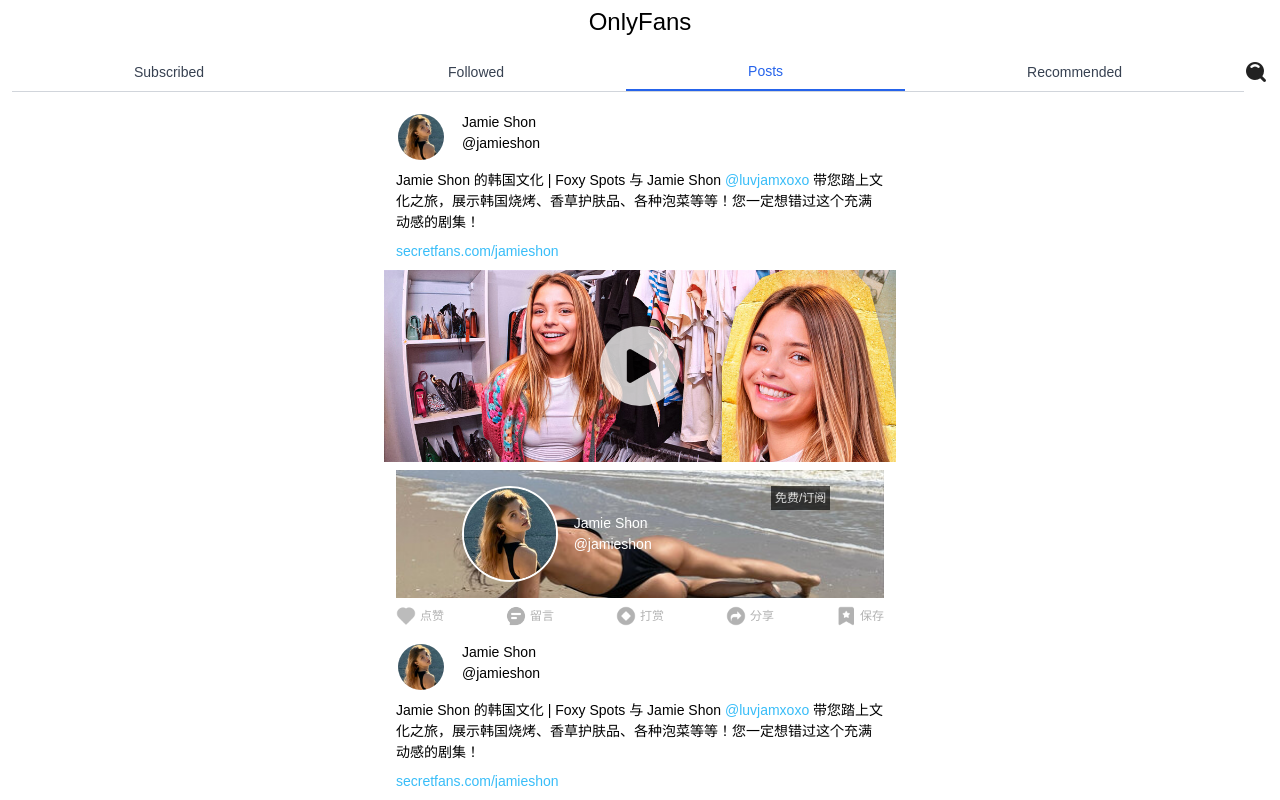
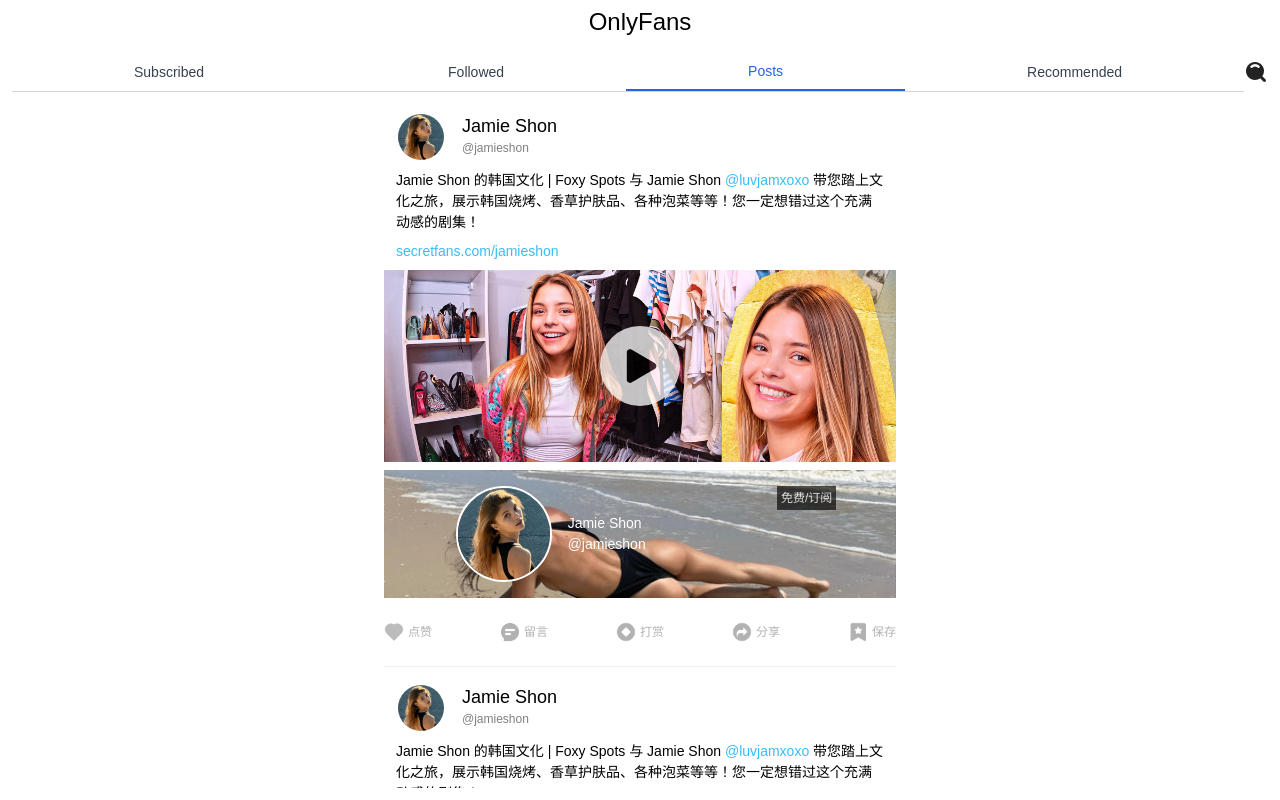
Before and after one commit to doudoumao1031/onlyfans-web, a Next.js app: page /explore/posts in a window 1280 px wide. Built offline with nearby package versions, Linux system fonts and the light colour scheme.

Commit message:
feed: fix style

```diff
--- a/components/explore/infinite-scroll-swr.tsx
+++ b/components/explore/infinite-scroll-swr.tsx
@@ -88,12 +88,6 @@ export default function InfiniteScroll({
     <div ref={containerRef} className="h-full w-full overflow-scroll">
       <div className="max-w-lg mx-auto grid grid-cols-1 gap-4">
         {items.map((item, index) => (
-          // <div key={index} className="card shadow-lg">
-          //     <div className="card-body">
-          //         <h2 className="card-title">Item {item}</h2>
-          //         <p>This is a description of item {item}.</p>
-          //     </div>
-          // </div>
           <Feed key={index} data={fakePostData} />
         ))}
       </div>
--- a/components/post/feed.tsx
+++ b/components/post/feed.tsx
@@ -5,20 +5,20 @@ import Image from "next/image";
 import Link from "next/link";
 
 export default function Feed({ data }) {
-  const { poster, description, video, mentioned } = data;
+  const { poster, description, video, subscribe } = data;
 
   return (
-    <div className="w-full flex flex-col gap-2">
-      <UserBrief user={poster} />
+    <div className="w-full flex flex-col gap-2 border-b border-black/5">
+      <UserTitle user={poster} />
       <Description text={description} />
       <UserHomePageLink userId={poster.id} />
       <Video src={video.src} placeholder={video.placeholder} />
-      <div className="px-3">
-        {mentioned.map((user) => (
-          <UserCard key={user.id} user={user} />
+      <div className="">
+        {subscribe.map((user) => (
+          <SubscribeCard key={user.id} user={user} />
         ))}
       </div>
-      <div className="px-3 flex gap-4 justify-between opacity-30">
+      <div className="flex gap-4 justify-between opacity-30 pt-4 pb-6">
         <Action name="点赞" iconName="like" />
         <Action name="留言" iconName="comment" />
         <Link href={`/explore/tip/1`}>
@@ -31,7 +31,7 @@ export default function Feed({ data }) {
   );
 }
 
-function UserCard({ user }) {
+function SubscribeCard({ user }) {
   return (
     <div
       className="flex justify-center items-center w-full h-32 bg-black rounded-lg bg-cover"
@@ -57,15 +57,15 @@ function UserCard({ user }) {
   );
 }
 
-function UserBrief({ user }) {
+function UserTitle({ user }) {
   return (
     <div className="flex gap-4 px-3">
       <div>
         <Avatar src={user.avatar} />
       </div>
       <div>
-        <div>{user.name}</div>
-        <div>@{user.id}</div>
+        <div className="text-lg">{user.name}</div>
+        <div className="text-black/50 text-xs">@{user.id}</div>
       </div>
     </div>
   );
@@ -120,13 +120,19 @@ function Video({ src, placeholder }) {
   const [showVideo, setShowVideo] = useState(false);
 
   return (
-    <div className="w-full">
+    <div className="w-full rounded-lg">
       {showVideo ? (
-        <video src={src} className="w-full" controls autoPlay preload="none" />
+        <video
+          src={src}
+          className="w-full rounded-lg"
+          controls
+          autoPlay
+          preload="none"
+        />
       ) : (
         <div
           onTouchEnd={() => setShowVideo(true)}
-          className="w-full flex justify-center items-center w-full h-48 bg-cover"
+          className="w-full flex justify-center items-center w-full h-48 bg-cover rounded-lg"
           style={{
             backgroundImage: `url(${placeholder})`,
           }}
@@ -176,7 +182,7 @@ export const fakePostData = {
     placeholder: "/mock/video-preview.jpg",
     src: "https://cdn2.onlyfans.com/files/9/9d/9d411da609fa1fc0822f9f078e3f53aa/0hwpqw9hlk7lfm9esxbiv_720p.mp4?Tag=2&Policy=eyJTdGF0ZW1lbnQiOlt7IlJlc291cmNlIjoiaHR0cHM6XC9cL2NkbjIub25seWZhbnMuY29tXC9maWxlc1wvOVwvOWRcLzlkNDExZGE2MDlmYTFmYzA4MjJmOWYwNzhlM2Y1M2FhXC8waHdwcXc5aGxrN2xmbTllc3hiaXZfNzIwcC5tcDQ~VGFnPTIiLCJDb25kaXRpb24iOnsiRGF0ZUxlc3NUaGFuIjp7IkFXUzpFcG9jaFRpbWUiOjE3MzQ2OTg1NjN9LCJJcEFkZHJlc3MiOnsiQVdTOlNvdXJjZUlwIjoiMTMuMjE0LjIzMi4yMjJcLzMyIn19fV19&Signature=RwXHHF5knvYyMoI2w9Sq73avdpN~5BXPPNNTIyksu8kDlkccaa3N0MjU0L-IZZRhGzccniKbsHYq6nDa-aur8zaZBQ80bMQTTb6RlvIDBblKsS~aipcggkm43i~1aWvZ1Ac5v5nb-an-mof4LL-0ukPK0Wp~HaCoOHR3o9aEeRAhWBGwjnHqvaU7QK3GhTQd6wisZEcsV0RQdykf5biJYfo~vDQZ-FdHdAdzWAYFWxXZCrKjglbuYqzdJiP47rYZPbtPpW4PqBBt0i7FJJGTuRlezUzKKsN~bKL9y-4Q-fFnYO2jcwLJk66FFNyqUbNmU~EUOzceaISQyVD09A9luw__&Key-Pair-Id=APKAUSX4CWPPATFK2DGD",
   },
-  mentioned: [
+  subscribe: [
     {
       name: "Jamie Shon",
       id: "jamieshon",
```
